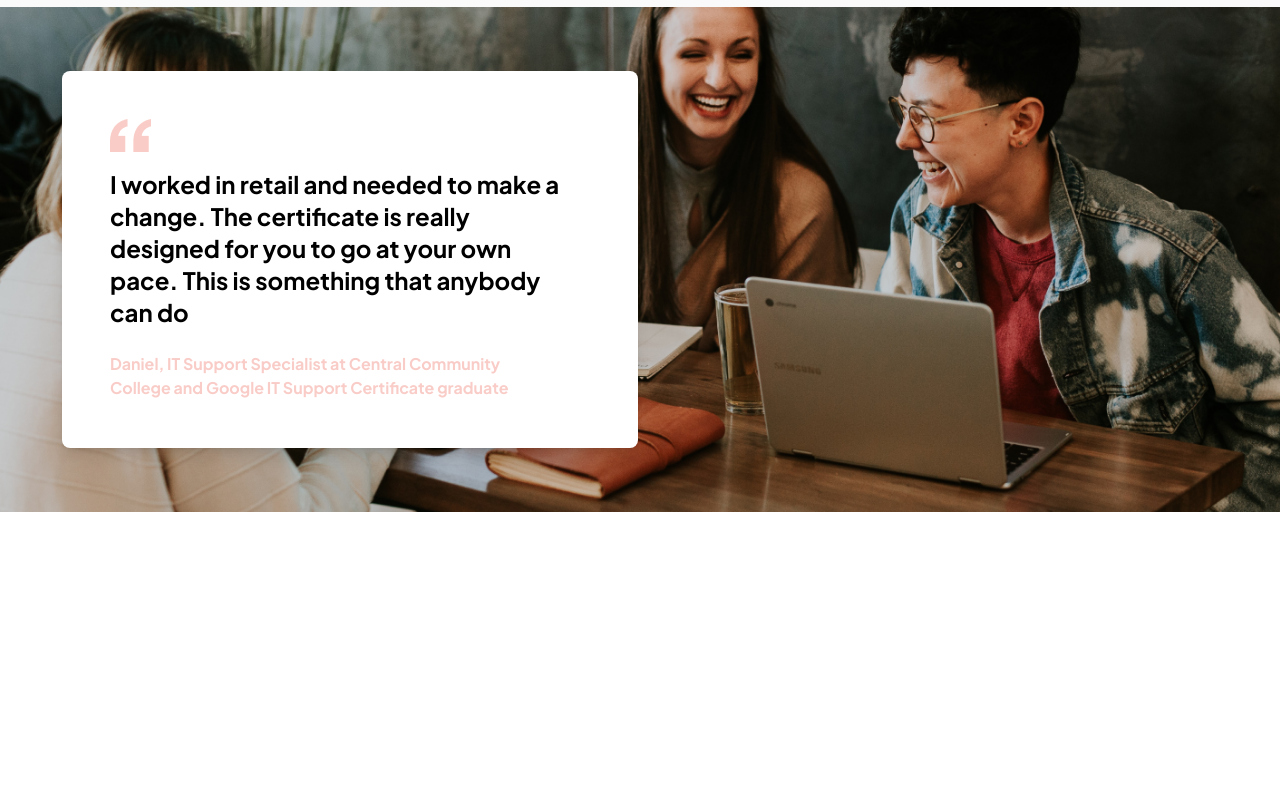
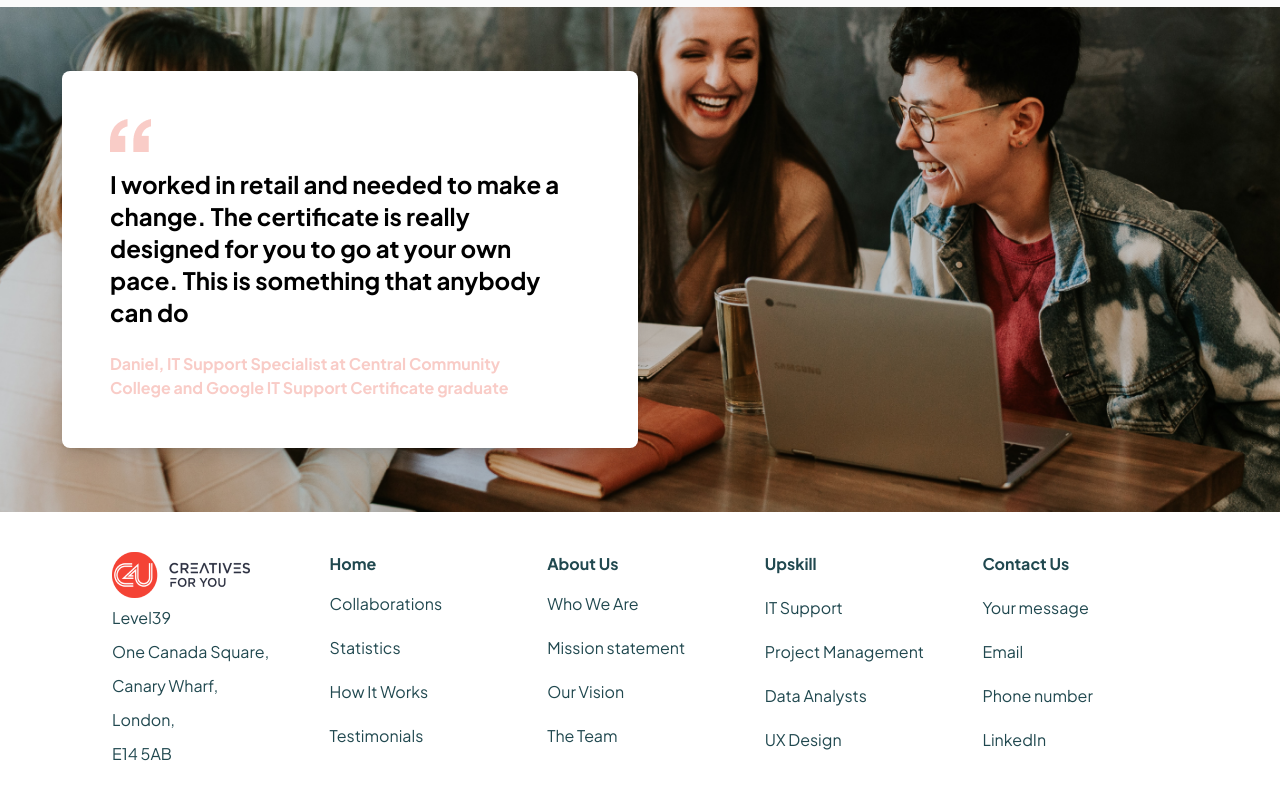
Before and after one commit to nazmul-hasan2/creative4u, a website built with Vite: page index.html in a window 1280 px wide. Shown: the part 7391-8197 px from the top of the page. Before the commit the page ends 7903 px from the top, so only its background shows below. Built offline with nearby package versions, Linux system fonts and the light colour scheme; files whose address does not match are found by name.

Commit message:
footer section

```diff
--- a/index.html
+++ b/index.html
@@ -685,5 +685,64 @@
       </div>
     </div>
   </section>
+
+    <!-- Footer Section -->
+    <footer class="bg-white py-10">
+      <div class="max-w-6xl mx-auto px-6 md:px-12 grid grid-cols-1 md:grid-cols-5 gap-8">
+        <div class="space-y-2">
+
+            <img src="assets/c4u full logo_2022 1.png" alt="Logo" class="w-30">
+
+          <div  class=" space-y-2.5">
+            <p class="text-[#20484F]">Level39</p>
+            <p class="text-[#20484F]">One Canada Square,</p>
+            <p class="text-[#20484F]">Canary Wharf,</p>
+            <p class="text-[#20484F]">London,</p>
+            <p class="text-[#20484F]">E14 5AB</p>
+          </div>
+        </div>
+
+        <div class="space-y-4">
+          <h3 class="font-bold text-[#20484F]">Home</h3>
+          <ul class="space-y-5">
+            <li><a href="#" class="text-[#20484F] hover:text-gray-900">Collaborations</a></li>
+            <li><a href="#" class="text-[#20484F] hover:text-gray-900">Statistics</a></li>
+            <li><a href="#" class="text-[#20484F] hover:text-gray-900">How It Works</a></li>
+            <li><a href="#" class="text-[#20484F] hover:text-gray-900">Testimonials</a></li>
+          </ul>
+        </div>
+
+        <div class="space-y-4">
+          <h3 class="font-bold text-[#20484F]">About Us</h3>
+          <ul class="space-y-5">
+            <li><a href="#" class="text-[#20484F] hover:text-gray-900">Who We Are</a></li>
+            <li><a href="#" class="text-[#20484F] hover:text-gray-900">Mission statement</a></li>
+            <li><a href="#" class="text-[#20484F] hover:text-gray-900">Our Vision</a></li>
+            <li><a href="#" class="text-[#20484F] hover:text-gray-900">The Team</a></li>
+          </ul>
+        </div>
+
+        <div class="space-y-5">
+          <h3 class="font-bold text-[#20484F]">Upskill</h3>
+          <ul class="space-y-5">
+            <li><a href="#" class="text-[#20484F] hover:text-gray-900">IT Support</a></li>
+            <li><a href="#" class="text-[#20484F] hover:text-gray-900">Project Management</a></li>
+            <li><a href="#" class="text-[#20484F] hover:text-gray-900">Data Analysts</a></li>
+            <li><a href="#" class="text-[#20484F] hover:text-gray-900">UX Design</a></li>
+          </ul>
+        </div>
+
+        <div class="space-y-5">
+          <h3 class="font-bold text-[#20484F]">Contact Us</h3>
+          <ul class="space-y-5">
+            <li><a href="#" class="text-[#20484F] hover:text-gray-900">Your message</a></li>
+            <li><a href="#" class="text-[#20484F] hover:text-gray-900">Email</a></li>
+            <li><a href="#" class="text-[#20484F] hover:text-gray-900">Phone number</a></li>
+            <li><a href="#" class="text-[#20484F] hover:text-gray-900">LinkedIn</a></li>
+          </ul>
+        </div>
+      </div>
+
+    </footer>
 </body>
 </html>
```
